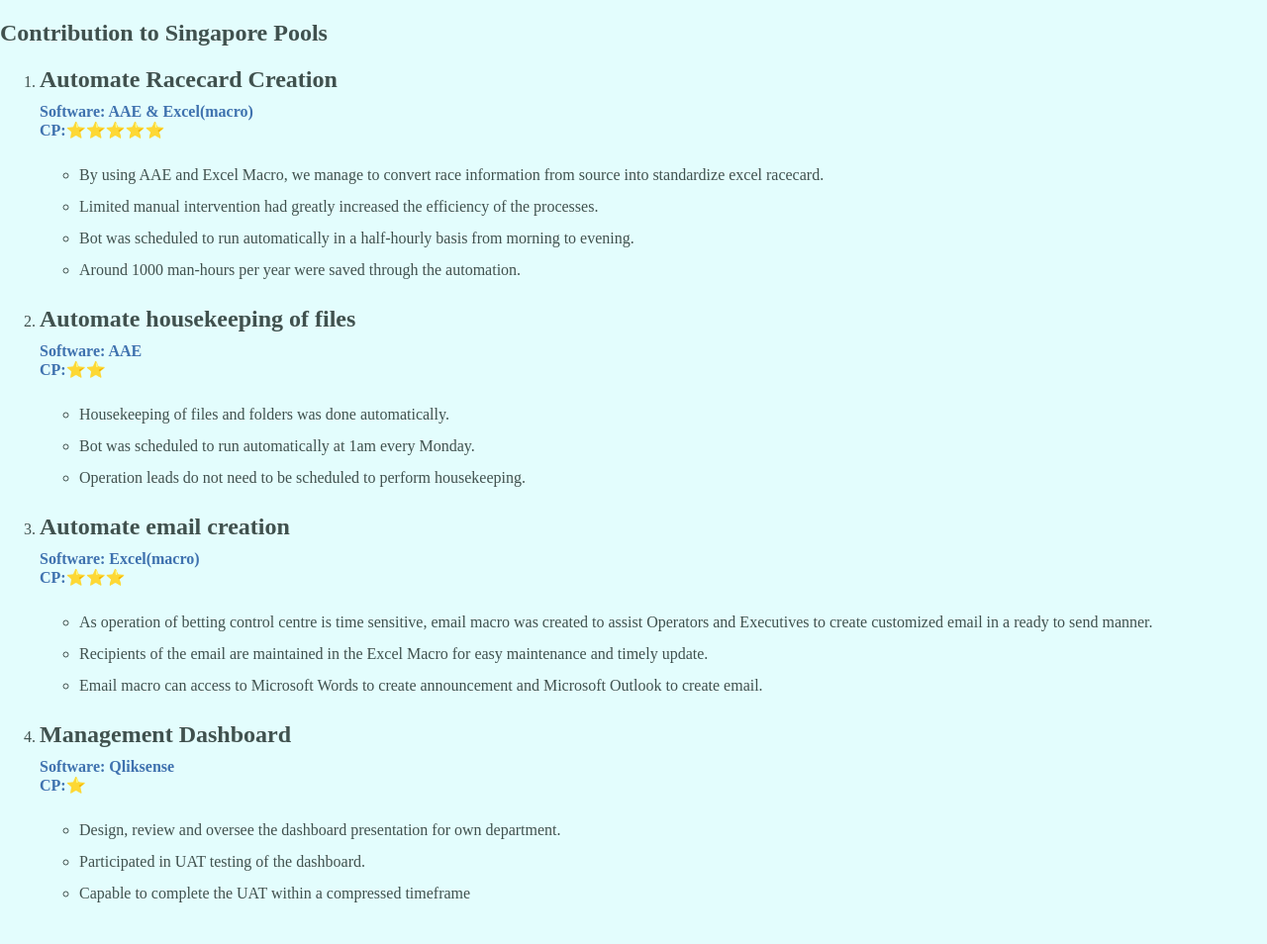
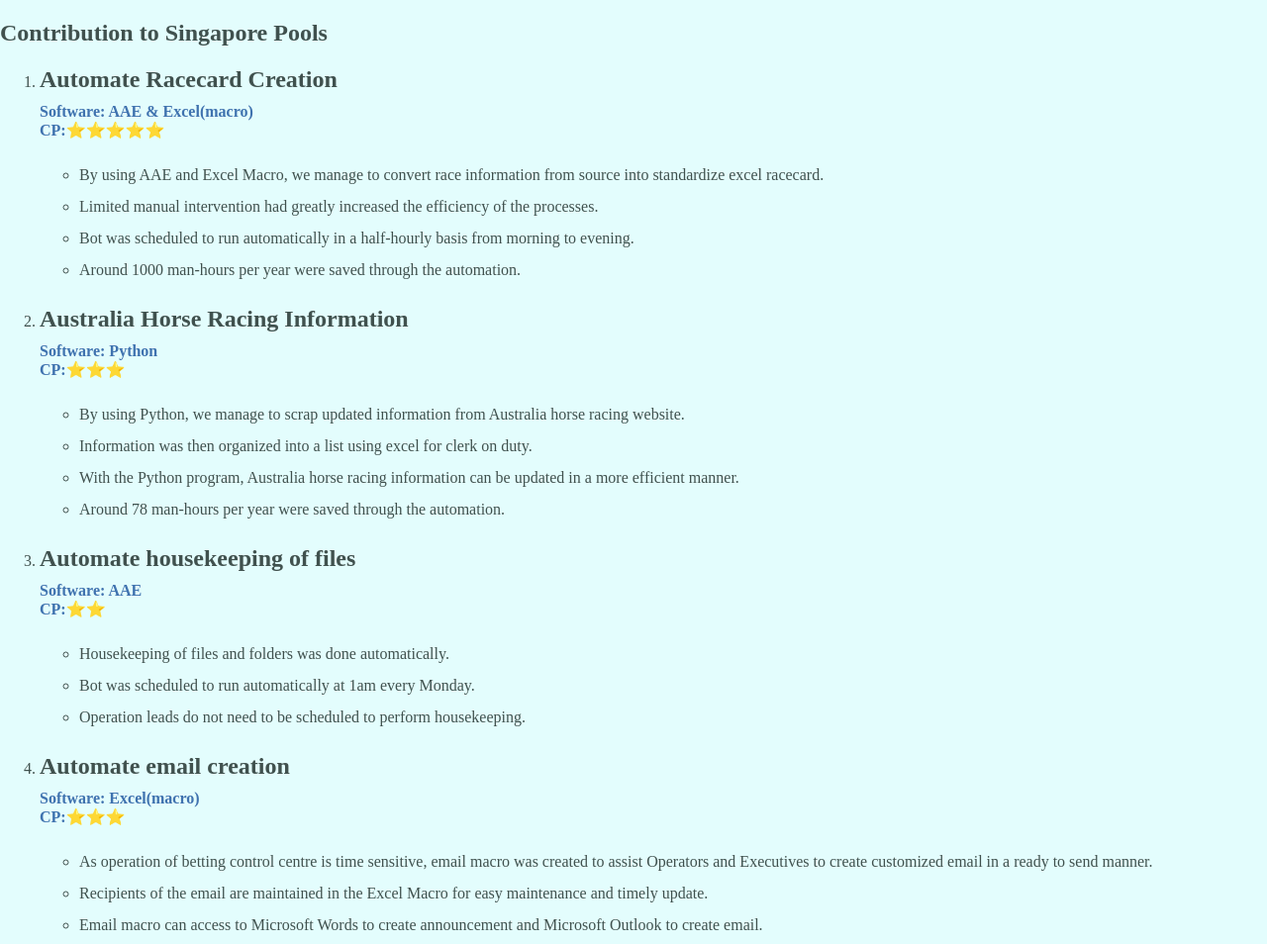
Before and after one commit to Wuhong0917/cv, a plain HTML site: page WC-contribution.html in a window 1280 px wide. Shown: the top 954 px of the page at 99% size. Drawn offline with Linux system fonts and the light colour scheme.

Commit message:
Update WC-contribution.html

```diff
--- a/WC-contribution.html
+++ b/WC-contribution.html
@@ -17,6 +17,17 @@
         <li>Limited manual intervention had greatly increased the efficiency of the processes.</li>
         <li>Bot was scheduled to run automatically in a half-hourly basis from morning to evening.</li>
         <li>Around 1000 man-hours per year were saved through the automation.</li>
+    </ul>
+
+    <li><h2 class="contribution">Australia Horse Racing Information</h2></li>
+    <h4>Software: Python</h4>
+    <h4 class="CP">CP:⭐⭐⭐</h4>
+
+    <ul>
+        <li>By using Python, we manage to scrap updated information from Australia horse racing website.</li>
+        <li>Information was then organized into a list using excel for clerk on duty.</li>
+        <li>With the Python program, Australia horse racing information can be updated in a more efficient manner.</li>
+        <li>Around 78 man-hours per year were saved through the automation.</li>
     </ul>
 
     <li><h2 class="contribution">Automate housekeeping of files</h2></li>
```
